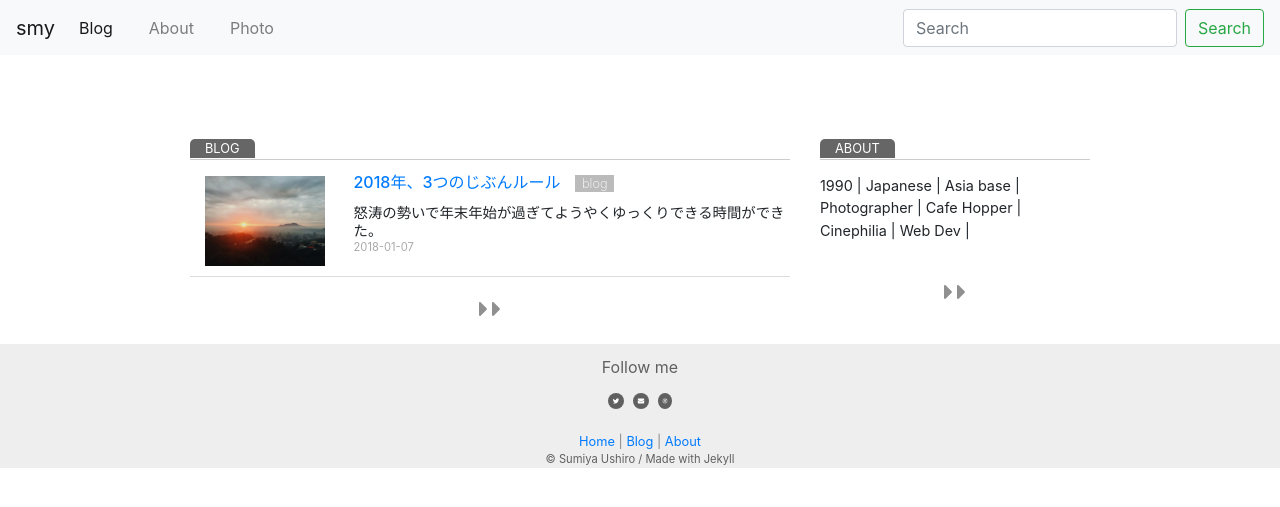
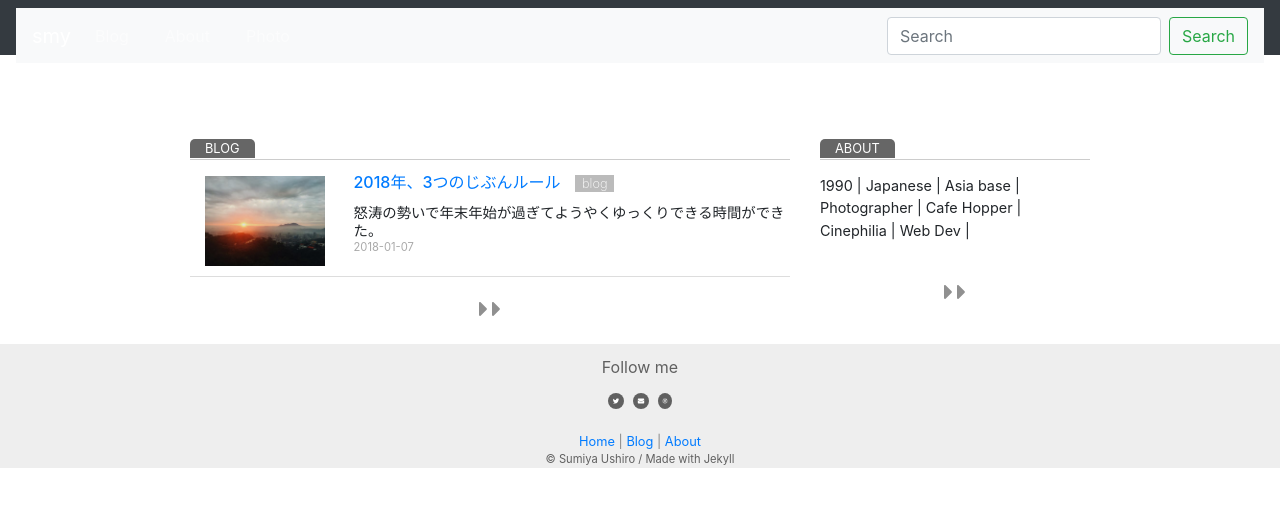
Before and after one commit to sumi0820/smy-jp-v1, a Jekyll site: the page built from index.md, in a window 1280 px wide. Shown: the top 507 px of the page. Built offline with Jekyll 4.4.1, drawn with Linux system fonts in a browser that asks for light colours; nearby versions of some CDN libraries.

Commit message:
initial commit

```diff
--- a/_includes/top-nav.html
+++ b/_includes/top-nav.html
@@ -1,15 +1,15 @@
 <link rel="stylesheet" href="https://stackpath.bootstrapcdn.com/bootstrap/4.3.1/css/bootstrap.min.css" integrity="sha384-ggOyR0iXCbMQv3Xipma34MD+dH/1fQ784/j6cY/iJTQUOhcWr7x9JvoRxT2MZw1T" crossorigin="anonymous">
+<nav class="navbar navbar-dark bg-dark">
 
-  <nav class="navbar navbar-expand-lg navbar-light bg-light">
-
-      <a class="navbar-brand" href="{{ site.url }}/">smy</a>
-      <button class="navbar-toggler" type="button" data-toggle="collapse" data-target="#navbarNavDropdown" aria-controls="navbarNavDropdown" aria-expanded="false" aria-label="Toggle navigation">
-        <span class="navbar-toggler-icon"></span>
-      </button>
+<nav class="navbar navbar-expand-lg navbar-light bg-light">
+    <a class="navbar-brand" href="{{ site.url }}/">smy</a>
+    <button class="navbar-toggler" type="button" data-toggle="collapse" data-target="#navbarNavDropdown" aria-controls="navbarNavDropdown" aria-expanded="false" aria-label="Toggle navigation">
+      <span class="navbar-toggler-icon"></span>
+    </button>
 
       <div class="collapse navbar-collapse" id="navbarNavDropdown">
         <ul class="navbar-nav">
-          <li class="nav-item active">
+          <li class="nav-item">
             <a class="nav-link" href="{{ site.url }}/blog/">Blog</a>
           </li>
           <li class="nav-item">
@@ -36,3 +36,4 @@
       <button class="btn btn-outline-success my-2 my-sm-0" type="submit">Search</button>
     </form>
 </nav>
+</nav>
```
